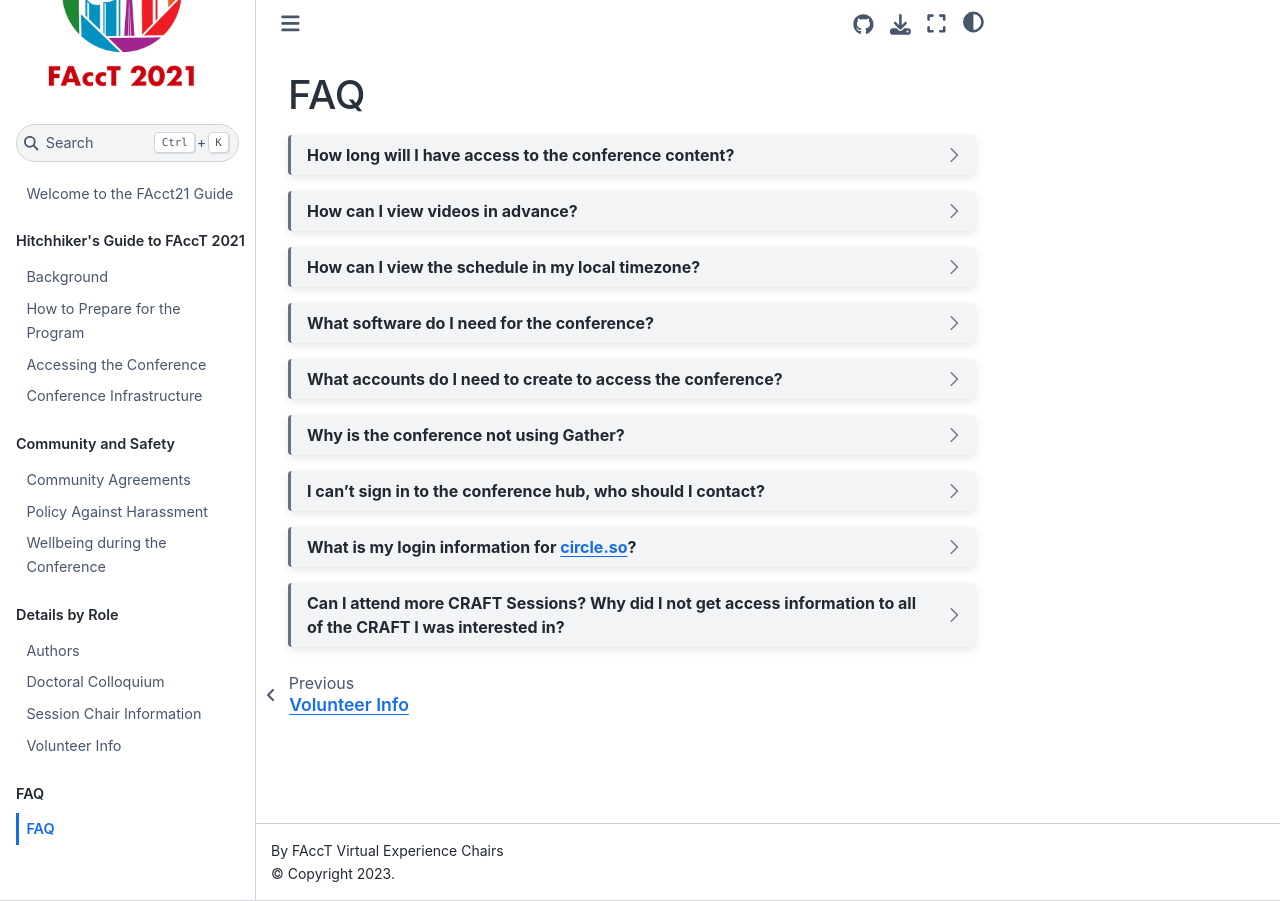
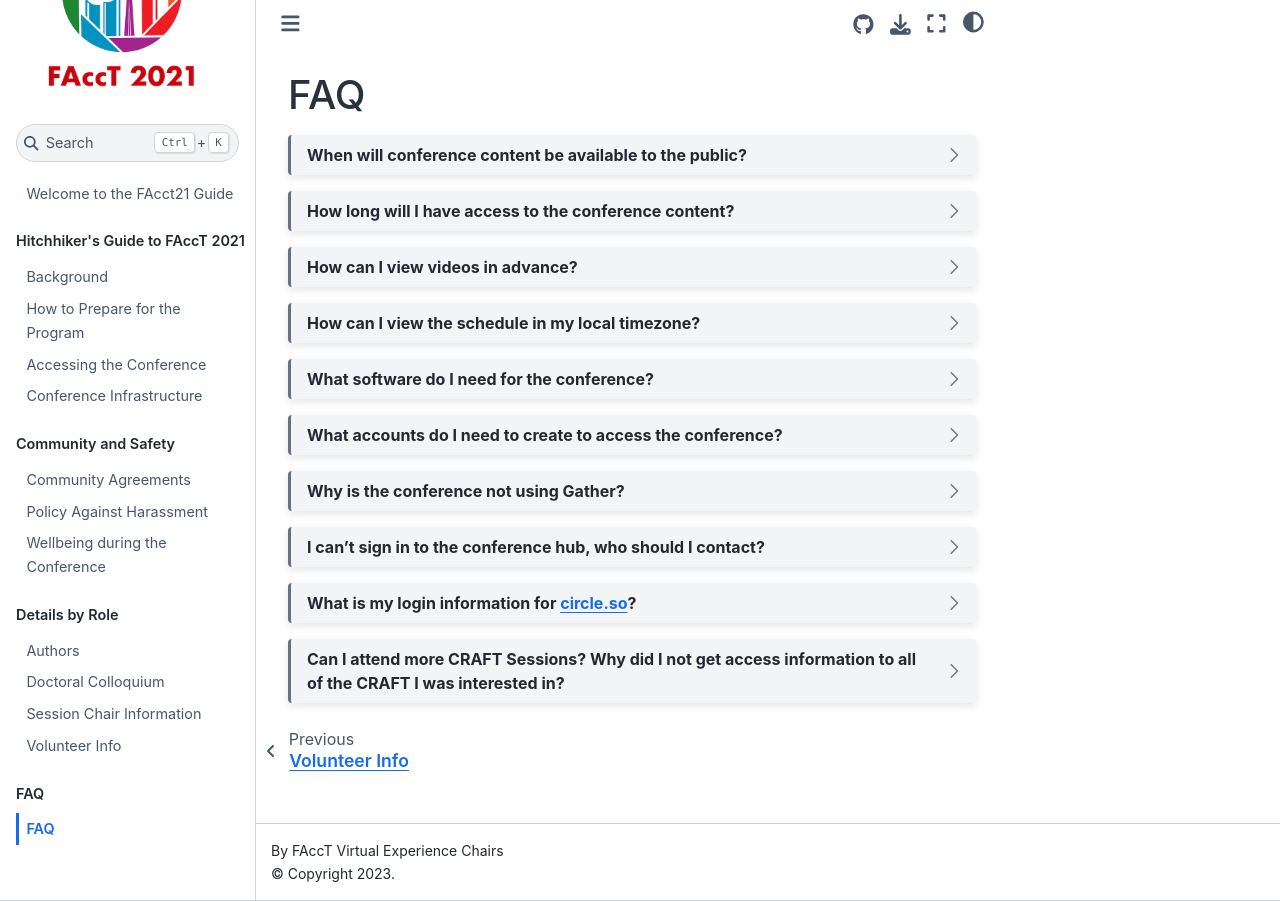
Before and after one commit to Facct22guide/Facct22guide.github.io, a Jupyter Book: the page built from FAQ.md, in a window 1280 px wide. Built offline with Jupyter Book 1.0.4 settings and Sphinx 7.4.7 and the Sphinx Book theme 1.1.4, drawn with Linux system fonts in a browser that asks for light colours; part of the change alters nothing that is shown.

Commit message:
content release updates

````diff
--- a/FAQ.md
+++ b/FAQ.md
@@ -1,4 +1,14 @@
 # FAQ
+
+```{dropdown} When will conference content be available to the public?
+
+Different components of the content will be made available at different time scales:
+- Keynotes and panels will be streamed publicly in real time on [stream three](https://2021.facctconference.org/stream-three)
+- [Proceedings](https://dl.acm.org/doi/proceedings/10.1145/3442188) (full paper texts) are available open access on the ACM library.
+- Paper talks and Tutorials: as in previous years, most videos will be posted publicly after the conference, videos will not be posted only for reasons of author nonconsent or technical issues.
+- CRAFT: Organizers and CRAFT chairs are preparing reports, which will be released, but video recordings will not be released. These sessions were small, engaging discussions, and in order to facilitate free discussion, not all parts were recorded. Some were recorded to help organizers prepare reports, but concsent for public release was not obtained.
+
+```
 
 
 
````
